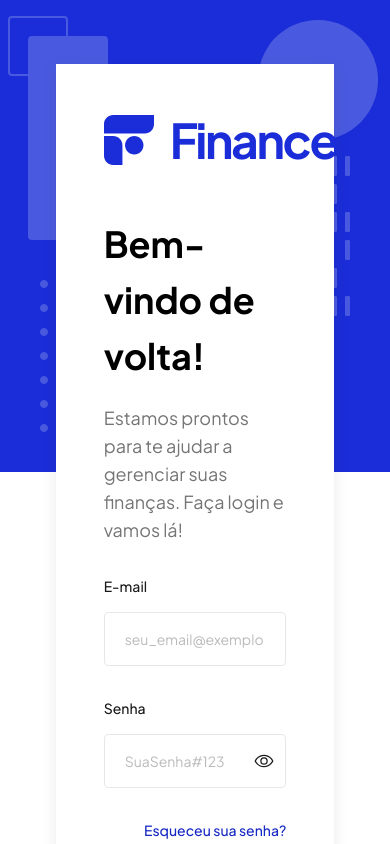
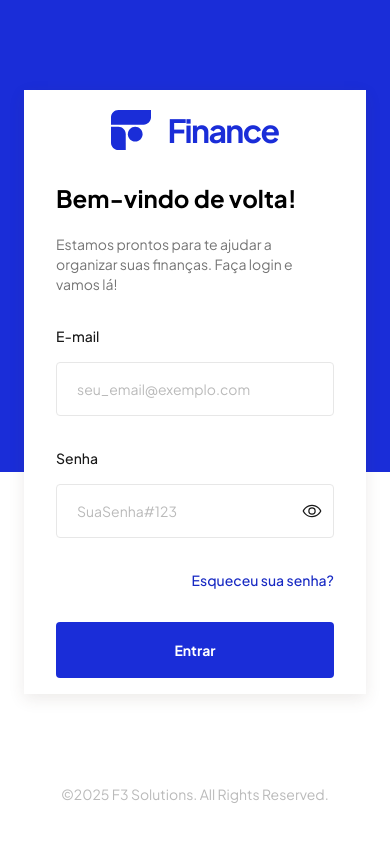
Before and after one commit to dev-felipecrs/f3-finance-frontend, a Next.js app: page /accounts/login in a window 390 px wide. Shown: the top 844 px of the page. Built offline with nearby package versions, Linux system fonts and the light colour scheme.

Commit message:
feat: make login page responsive

```diff
--- a/src/app/accounts/layout.tsx
+++ b/src/app/accounts/layout.tsx
@@ -6,7 +6,7 @@ export default function AccountLayout({ children }: React.PropsWithChildren) {
   return (
     <div className="relative flex min-h-screen w-full flex-col">
       <div className="bg-primary-500 absolute top-0 left-0 -z-10 h-118 w-full">
-        <div className="absolute bottom-10 left-10 h-[9.5rem] w-[6.5rem]">
+        <div className="absolute bottom-10 left-10 hidden h-[9.5rem] w-[6.5rem] md:block">
           <Image
             src="/accounts/illustration-left.svg"
             alt="Pequenas círculos ao canto inferior esquerdo"
@@ -14,7 +14,7 @@ export default function AccountLayout({ children }: React.PropsWithChildren) {
           />
         </div>
 
-        <div className="absolute top-1/2 right-10 h-[10rem] w-[2.75rem] -translate-y-1/2">
+        <div className="absolute top-1/2 right-10 hidden h-[10rem] w-[2.75rem] -translate-y-1/2 md:block">
           <Image
             src="/accounts/illustration-right.svg"
             alt="Pequenas círculos ao canto direito"
@@ -23,9 +23,9 @@ export default function AccountLayout({ children }: React.PropsWithChildren) {
         </div>
       </div>
 
-      <main className="m-16 flex items-start justify-center">
-        <section className="relative max-w-[31rem] bg-white px-[3rem] py-[2.5rem] shadow-[0px_5px_15px_rgba(76,57,47,0.1)]">
-          <div className="absolute -top-[3rem] -left-[3rem] -z-10 h-[14rem] w-[6.25rem]">
+      <main className="my-auto flex items-start justify-center">
+        <section className="relative max-w-[calc(100dvw_-_1.5rem_*2)] bg-white px-8 py-4 shadow-[0px_5px_15px_rgba(76,57,47,0.1)] md:max-w-[31rem] md:px-12 md:py-10">
+          <div className="absolute -top-[3rem] -left-[3rem] -z-10 hidden h-[14rem] w-[6.25rem] md:block">
             <Image
               src="/accounts/rectangles.svg"
               alt="Dois retângulos no canto superior"
@@ -35,7 +35,7 @@ export default function AccountLayout({ children }: React.PropsWithChildren) {
 
           {children}
 
-          <div className="absolute -top-[2.75rem] -right-[2.75rem] -z-10 h-[7.5rem] w-[7.5rem]">
+          <div className="absolute -top-[2.75rem] -right-[2.75rem] -z-10 hidden h-[7.5rem] w-[7.5rem] md:block">
             <Image
               src="/accounts/pac-man.svg"
               alt="Círculo com uma fatia removida"
--- a/src/app/accounts/login/page.tsx
+++ b/src/app/accounts/login/page.tsx
@@ -7,13 +7,20 @@ export default function LoginPage() {
   return (
     <>
       <header className="flex items-center justify-center">
-        <Logo />
+        <div className="block md:hidden">
+          <Logo size="sm" />
+        </div>
+        <div className="hidden md:block">
+          <Logo size="lg" />
+        </div>
       </header>
 
-      <div className="mt-10 flex flex-col gap-5">
-        <h1 className="text-4xl leading-14 font-bold">Bem-vindo de volta!</h1>
-        <p className="text-lg text-gray-400">
-          Estamos prontos para te ajudar a gerenciar suas finanças. Faça login e
+      <div className="mt-4 flex flex-col gap-2 md:mt-10 md:gap-5">
+        <h1 className="text-2xl leading-14 font-bold md:text-4xl">
+          Bem-vindo de volta!
+        </h1>
+        <p className="text-sm text-gray-400 md:text-lg">
+          Estamos prontos para te ajudar a organizar suas finanças. Faça login e
           vamos lá!
         </p>
       </div>
--- a/src/presentation/components/pages/app/admin/users/InviteUser.tsx
+++ b/src/presentation/components/pages/app/admin/users/InviteUser.tsx
@@ -53,7 +53,7 @@ export function InviteUser() {
   return (
     <Dialog.Root open={dialogIsOpen} onOpenChange={setDialogIsOpen}>
       <Dialog.Trigger>
-        <Button.Root className="">
+        <Button.Root className="h-9 py-2.5 md:h-14 md:py-3">
           <Plus className="h-3 w-3 text-white md:h-4 md:w-4" />
           <Button.Text>Adicionar</Button.Text>
         </Button.Root>
--- a/src/presentation/components/shared/Button/Root.tsx
+++ b/src/presentation/components/shared/Button/Root.tsx
@@ -16,7 +16,7 @@ export const ButtonRoot = React.forwardRef<HTMLButtonElement, ButtonRootProps>(
         ref={ref}
         type={props.type || 'button'}
         className={twMerge(
-          'bg-primary-500 hover:bg-primary-600 flex h-9 cursor-pointer items-center justify-center gap-1 rounded-sm px-5 py-2.5 transition disabled:brightness-75 md:h-[3.75rem] md:gap-2 md:px-6 md:py-3',
+          'bg-primary-500 hover:bg-primary-600 flex h-14 cursor-pointer items-center justify-center gap-1 rounded-sm px-5 py-3 transition disabled:brightness-75 md:gap-2 md:px-6',
           props.className,
         )}
       >
--- a/src/presentation/components/shared/Logo/index.tsx
+++ b/src/presentation/components/shared/Logo/index.tsx
@@ -4,7 +4,7 @@ import Image from 'next/image'
 
 import { condicionalStyles } from '@/presentation/helpers'
 
-type LogoSize = 'lg' | 'md'
+type LogoSize = 'lg' | 'md' | 'sm'
 
 interface LogoProps {
   size?: LogoSize
@@ -14,6 +14,7 @@ export function Logo({ size = 'lg' }: LogoProps) {
   const imageSize: Record<LogoSize, number> = {
     lg: 50,
     md: 40,
+    sm: 40,
   }
 
   return (
@@ -30,7 +31,7 @@ export function Logo({ size = 'lg' }: LogoProps) {
           'text-primary-500 ml-4 font-bold tracking-tighter',
           {
             'text-[3rem]': size === 'lg',
-            'text-[2rem]': size === 'md',
+            'text-[2rem]': ['md', 'sm'].includes(size),
           },
         )}
       >
```
